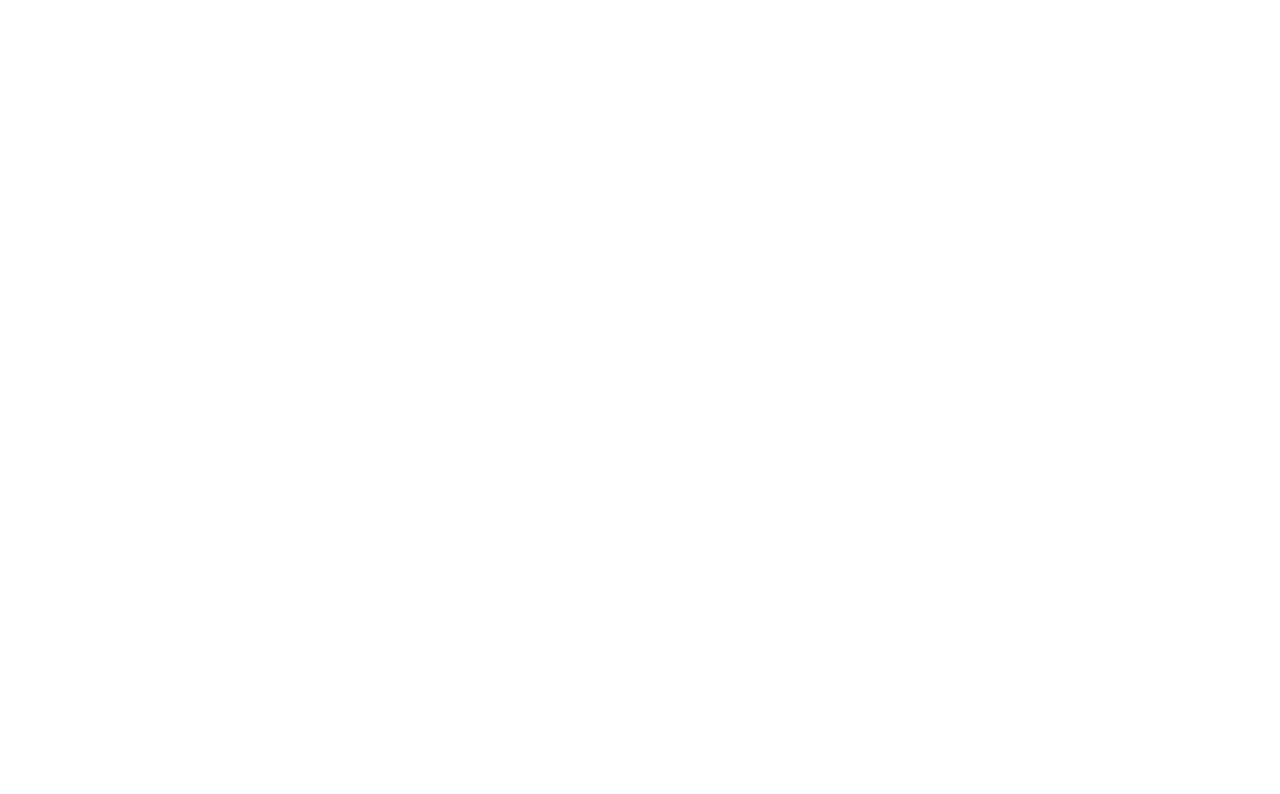
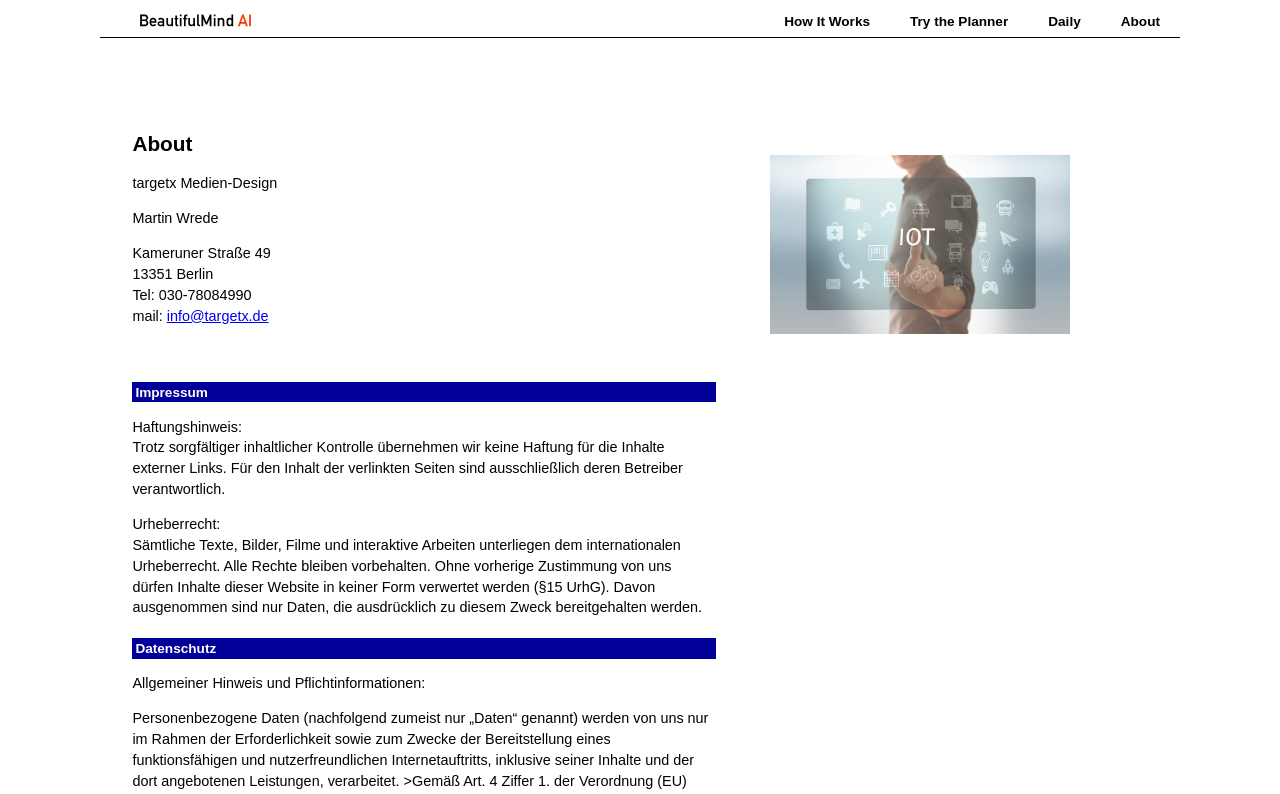
Before and after one commit to martin-wrede/targetx-interactive-2, a React (Vite) app: page /targetx-interactive-2/about in a window 1280 px wide. Shown: the top 794 px of the page. Built offline with nearby package versions, Linux system fonts and the light colour scheme.

Commit message:
update calendar

```diff
--- a/public/data-de.json
+++ b/public/data-de.json
@@ -3,7 +3,7 @@
     "gallery_image_title": "Willkommen bei targetx",
     "gallery_images": 3,
     "gallery_image_names": [
-      "/targetx-interactive/Home_01.jpg", "/targetx-interactive/Home_02.jpg", "/targetx-interactive/Home_03.jpg"
+      "/targetx-interactive-2/Home_01.jpg", "/targetx-interactive-2/Home_02.jpg", "/targetx-interactive-2/Home_03.jpg"
     ],
     "gallery_image_title2": "",
     "sidebar_h2": "",
@@ -23,7 +23,7 @@
     "gallery_image_title": "How it works",
     "gallery_images": 1,
     "sidebar_h2": "Design Thinking Workflow",
-    "sidebar_image": "/targetx-interactive/designthinking.jpg",
+    "sidebar_image": "/targetx-interactive-2/designthinking.jpg",
     "sidebar_text": "",
     "content_chapter": [
       {
@@ -191,7 +191,7 @@
     "gallery_images": 0,
     "gallery_image_names": [""],
     "sidebar_h2": "Kontaktiere mich!",
-    "sidebar_image": "/targetx-interactive/contact-iot-1024x611.jpg",
+    "sidebar_image": "/targetx-interactive-2/contact-iot-1024x611.jpg",
     "sidebar_text": "",
         "content_chapter": [
       {
--- a/src/Context.jsx
+++ b/src/Context.jsx
@@ -24,7 +24,7 @@
 
   useEffect(() => {
     const getData = async () => {
-      const url = `/targetx-interactive/data-${language}.json`;
+      const url = `/targetx-interactive-2/data-${language}.json`;
       try {
         const response = await fetch(url);
         if (!response.ok) {
--- a/src/components/About.jsx
+++ b/src/components/About.jsx
@@ -70,9 +70,16 @@
 
       <br />
       <br />
-      {data[7] && <img src={`${data[7].sidebar_image}`} alt="Contact"
-      title="Contact"
-       />}
+
+    <img
+          className="content-image"
+          src= "/targetx-interactive-2/contact-iot-1024x611.jpg"
+          title= "Contact me"
+          alt="Contact me"
+          style={{width:"300px"}}
+
+          />
+
     </div>
   </div>
 </div>
--- a/src/components/Daily.jsx
+++ b/src/components/Daily.jsx
@@ -48,7 +48,7 @@
 
   <img
           className="content-image"
-          src= "/targetx-interactive/daily-calendar.jpg"
+          src= "/targetx-interactive-2/daily-calendar.jpg"
           alt="Kalendar"
           title= "Kalendar"
 
@@ -71,7 +71,7 @@
         <br />
              <img
           className="content-image"
-          src= "/targetx-interactive/motivation-daily.png"
+          src= "/targetx-interactive-2/motivation-daily.png"
           alt="Motivation"
           title= "Motivation"
           width="200"
--- a/src/components/Gallery.jsx
+++ b/src/components/Gallery.jsx
@@ -10,7 +10,7 @@
   const [data, setData] = useState([]);
   const timerRef = useRef(null); // Use useRef to create a mutable reference
 
-  const url  =  "/targetx-interactive/data-de.json";
+  const url  =  "/targetx-interactive-2/data-de.json";
 
   useEffect(() => {
     const getData = async () => {
--- a/src/components/Home.jsx
+++ b/src/components/Home.jsx
@@ -12,17 +12,20 @@
 
       <h1  style={{fontSize: "26px", color:"orange"}}>Stay on Track with an <br />AI Accountability Coach</h1>
 
-      {/*
+
        <img
           className="content-image"
-          src= "/targetx-interactive/Home_01.jpg"
+          src= "/targetx-interactive-2/Home_01.jpg"
           title= "Solo-Preneur"
           alt="Solo-Preneur"
           />
-   */}
-         <Gallery  projectNumber="0" />
 
+   {/**
+         <Gallery  projectNumber="0"  />
 
+*/}
+<br/>
+<br/>
          <button>Try it now!</button>
 
       </div>
--- a/src/components/HowItWorks.jsx
+++ b/src/components/HowItWorks.jsx
@@ -85,7 +85,7 @@
       <div id="sidebar" className="content_sub">
            <img
           className="content-image"
-          src= "/targetx-interactive/public/howitworks.png"
+          src= "/targetx-interactive-2/howitworks.png"
           title= "How it works"
           style={{width:"300px"}}
 
--- a/src/components/Planner.jsx
+++ b/src/components/Planner.jsx
@@ -37,8 +37,8 @@
 
       const [promptInfo, setPromptInfo] = useState("testprompt")
 
-      {/**
-       const handleSubmit = (event) => {
+
+        const handleSubmit = (event) => {
     event.preventDefault();
 
      const testUrl = `https://react-chatbot-airtable.pages.dev/?promptInfo=${promptInfo}`;
@@ -47,6 +47,8 @@
     console.log(testUrl)
 
     }
+      {/**
+
    */}
 
 
@@ -136,7 +138,7 @@
 
        <img
           className="content-image"
-          src= "/targetx-interactive/public/designthinking.jpg"
+          src= "/targetx-interactive-2/designthinking.jpg"
           title= "Design Thinking"
           alt="Design Thinking"
 
--- a/src/main.jsx
+++ b/src/main.jsx
@@ -9,7 +9,7 @@
   <StrictMode>
     <ContextProvider>
     <BrowserRouter
-     basename="/targetx-interactive"
+     basename="/targetx-interactive-2"
     >
     <App />
     </BrowserRouter >
--- a/vite.config-withplugin.js
+++ b/vite.config-withplugin.js
@@ -5,7 +5,7 @@
 import copy from 'rollup-plugin-copy';
 
 export default defineConfig({
-  base: '/targetx-website/',
+  base: '/targetx-interactive-2/',
   build: {
     assetsInlineLimit: 0, // Disable inlining assets
   },
--- a/vite.config.js
+++ b/vite.config.js
@@ -3,6 +3,6 @@
 import svgr from 'vite-plugin-svgr';
 
 export default defineConfig({
-  base:'/targetx-interactive/',
+  base:'/targetx-interactive-2/',
   plugins: [react(), svgr()],
 });
```
